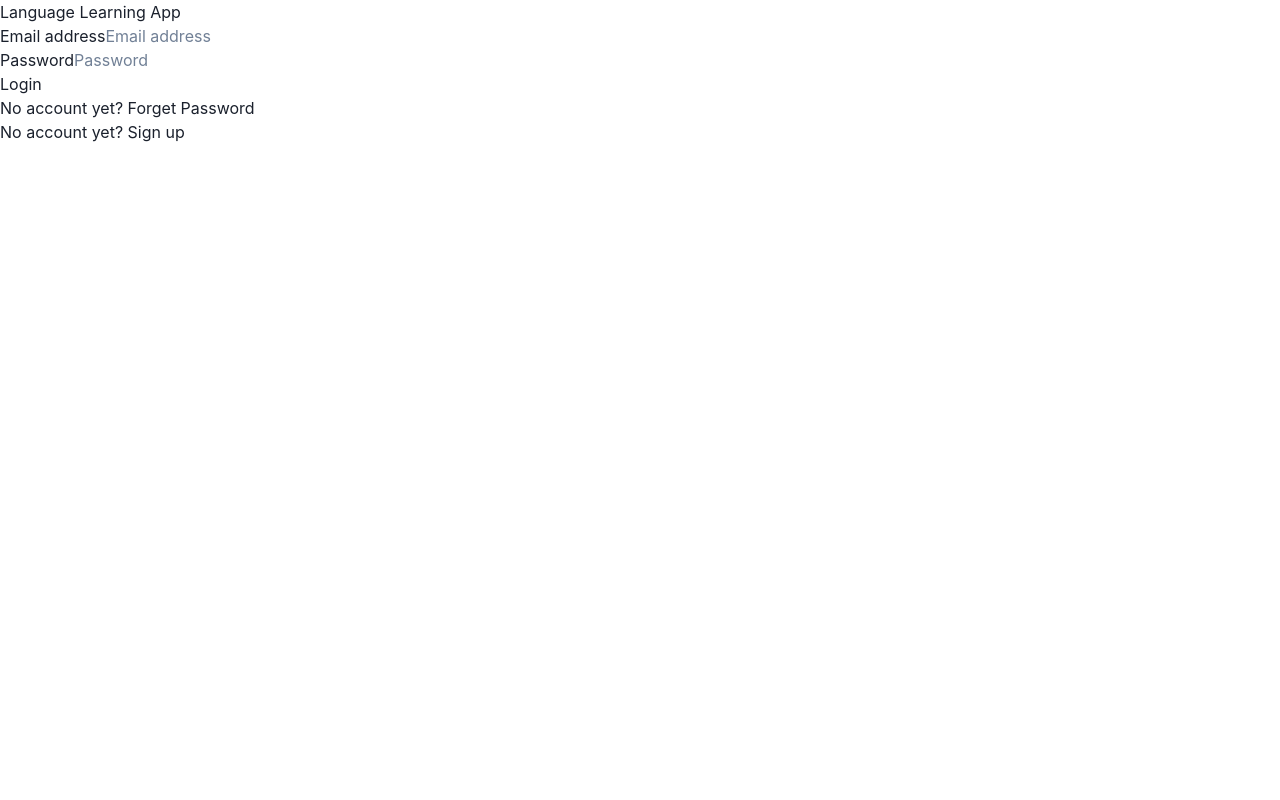
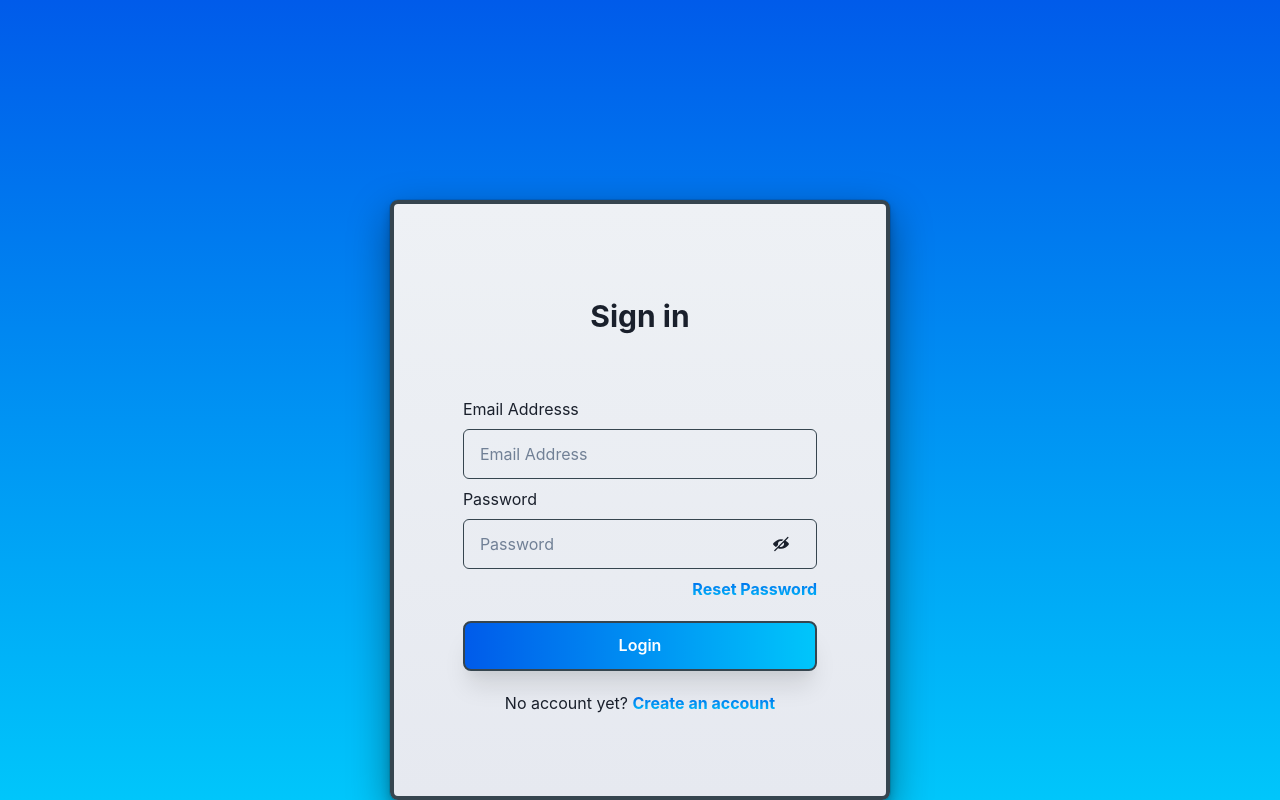
Before and after one commit to cjsiador/Language-Learning-App, a React (Create React App) app in the folder language-learning-app/: page /login in a window 1280 px wide. Built offline with nearby package versions, Linux system fonts and the light colour scheme; no server answers.

Commit message:
Updated Login Page's UI

```diff
--- a/language-learning-app/package.json
+++ b/language-learning-app/package.json
@@ -3,6 +3,7 @@
   "version": "0.1.0",
   "private": true,
   "dependencies": {
+    "@chakra-ui/icons": "^2.1.1",
     "@chakra-ui/react": "^2.8.2",
     "@emotion/react": "^11.13.0",
     "@emotion/styled": "^11.13.0",
--- a/language-learning-app/src/page/ForgetPassword.js
+++ b/language-learning-app/src/page/ForgetPassword.js
@@ -46,7 +46,7 @@ const ForgetPassword = () => {
                 <Center>
                     <Box>
                         <FormControl id="reset-password-form">
-                            <Box backgroundImage='linear-gradient(to top, #e6e9f0 0%, #eef1f5 100%)' width="50vw" minWidth="300px" maxWidth="500px" marginTop='25vh' height='600px' borderColor="#36454F" borderRadius='lg' borderWidth='4px'>
+                            <Box backgroundImage='linear-gradient(to top, #e6e9f0 0%, #eef1f5 100%)' width="50vw" minWidth="300px" maxWidth="500px" marginTop='25vh' height='600px' borderColor="#36454F" borderRadius='lg' borderWidth='4px' boxShadow='dark-lg'>
                                 <Center>
                                     <Box alignContent='center' width='90%' height='500px' marginTop='50'>
                                         <VStack>
@@ -71,7 +71,8 @@ const ForgetPassword = () => {
                                                     color="purple"
                                                     margin={5}
                                                     textAlign='center'
-                                                >If your email matches an existing account we will send you a recovery email within a few minutes. If you have not received an email check your spam folder or contact Support.</Text>
+                                                >
+                                                    If your email matches an existing account we will send you a recovery email within a few minutes. If you have not received an email check your spam folder or contact Support.</Text>
                                                 :
                                                 <Text></Text>
                                             }
@@ -83,7 +84,7 @@ const ForgetPassword = () => {
                                                 value={email}
                                                 onChange={(e) => validateEmail(e)}
                                                 required
-                                                placeholder="Email address"
+                                                placeholder="Email Address"
                                                 borderColor="#36454F"
                                                 margin={5}
                                             />
@@ -93,8 +94,13 @@ const ForgetPassword = () => {
                                                 onClick={onForgetPassword}
                                                 margin={5}
                                                 height='50px'
-                                                bg='black'
+                                                width='80%'
+                                                backgroundImage='linear-gradient(to left, #00c6fb 0%, #005bea 100%)'
                                                 color='white'
+                                                borderColor="#36454F"
+                                                borderRadius='lg'
+                                                borderWidth='2px'
+                                                boxShadow='xl'
                                                 _hover={{
                                                     background: "#36454F",
                                                     color: "white",
@@ -105,7 +111,7 @@ const ForgetPassword = () => {
                                             </Button>
                                         </VStack>
                                     </Box>
-                                    </Center>
+                                </Center>
                             </Box>
                         </FormControl>
                     </Box>
--- a/language-learning-app/src/page/Login.js
+++ b/language-learning-app/src/page/Login.js
@@ -2,12 +2,23 @@ import React, {useState} from 'react';
 import { signInWithEmailAndPassword } from 'firebase/auth';
 import { auth } from '../firebase';
 import { NavLink, useNavigate } from 'react-router-dom'
-import { FormControl, Input, Box, Center, Text, Button, VStack } from '@chakra-ui/react'
+import { InputRightElement, InputGroup, Input, Box, Center, Text, Button, VStack } from '@chakra-ui/react'
+import { ViewIcon, ViewOffIcon } from '@chakra-ui/icons'
 
 const Login = () => {
     const navigate = useNavigate();
     const [email, setEmail] = useState('');
+    const [isEmailValid, setIsEmailValid] = useState();
     const [password, setPassword] = useState('');
+    const [show, setShow] = useState(false);
+
+    const regex = /^[^\s@]+@[^\s@]+\.[^\s@]+$/;
+
+    const validateEmail = (e) => {
+        e.preventDefault();
+        setEmail(e.target.value);
+        setIsEmailValid(regex.test(email));
+    }
 
     const onLogin = (e) => {
         e.preventDefault();
@@ -16,73 +27,138 @@ const Login = () => {
             // Signed in
             const user = userCredential.user;
             navigate("/home")
-            console.log(user);
         })
         .catch((error) => {
             const errorCode = error.code;
             const errorMessage = error.message;
-            console.log(errorCode, errorMessage)
         });
+    }
+
+    const handleShowPassword = () => {
+        setShow(!show);
     }
 
     return(
         <>
-            <main>
-                <section>
-                    <div>
-                        <p> Language Learning App</p>
-                        <form>
-                            <div>
-                                <label htmlFor="email-address">
-                                    Email address
-                                </label>
-                                <input
-                                    id="email-address"
-                                    name="email"
+            <Box backgroundImage='linear-gradient(to top, #00c6fb 0%, #005bea 100%)' width='100wh' height='100vh'>
+                <Center>
+                    <Box backgroundImage='linear-gradient(to top, #e6e9f0 0%, #eef1f5 100%)' width="50vw" minWidth="300px" maxWidth="500px" marginTop='25vh' height='600px' borderColor="#36454F" borderRadius='lg' borderWidth='4px' boxShadow='dark-lg'>
+                        <Center>
+                            <Box alignContent='center' width='90%' height='500px' marginTop='50'>
+                                <VStack>
+                                    <Text
+                                        fontSize='30px'
+                                        fontWeight='bold'
+                                        textAlign='center'
+                                    >
+                                        Sign in
+                                    </Text>
+                                    <Text
+                                        width="80%"
+                                        textAlign='left'
+                                        marginTop='50px'
+                                    >
+                                        Email Addresss
+                                    </Text>
+                                    <Input
+                                        width="80%"
+                                        height="50px"
                                         type="email"
+                                        label="Email address"
+                                        onChange={(e)=> validateEmail(e)}
                                         required
-                                    placeholder="Email address"
-                                    onChange={(e)=>setEmail(e.target.value)}
+                                        placeholder="Email Address"
+                                        borderColor="#36454F"
+                                        margin={0}
                                     />
-                            </div>
-
-                            <div>
-                                <label htmlFor="password">
+                                    <Text
+                                        width="80%"
+                                        textAlign='left'
+                                    >
                                         Password
-                                </label>
-                                <input
+                                    </Text>
+                                    <InputGroup width='80%'>
+                                        <Input
+                                            height="50px"
                                             id="password"
                                             name="password"
-                                    type="password"
+                                            type={show ? 'text' : 'password'}
+                                            onChange={(e)=>setPassword(e.target.value)}
                                             required
                                             placeholder="Password"
-                                    onChange={(e)=>setPassword(e.target.value)}
+                                            borderColor="#36454F"
+                                            margin={0}
+                                        >
+                                        </Input>
+                                        <InputRightElement width='4.5rem' marginTop='5px'>
+                                            {show ?
+                                            <ViewIcon
+                                                size='sm'
+                                                onClick={handleShowPassword}
+
                                             />
-                            </div>
-
-                            <div>
-                                <button
+                                            :
+                                            <ViewOffIcon
+                                                size='sm'
+                                                onClick={handleShowPassword}
+                                            />
+                                            }
+                                        </InputRightElement>
+                                    </InputGroup>
+                                    <Text
+                                        as='b'
+                                        width="80%"
+                                        textAlign='right'
+                                        fontSize='16px'
+                                        bgGradient='linear-gradient(to top, #00c6fb 0%, #005bea 100%)'
+                                        bgClip='text'
+                                    >
+                                        <NavLink to="/forgetpassword">
+                                            Reset Password
+                                        </NavLink>
+                                    </Text>
+                                    <Button
+                                        type="submit"
+                                        disabled={!isEmailValid}
                                         onClick={onLogin}
+                                        margin={3}
+                                        height='50px'
+                                        width='80%'
+                                        backgroundImage='linear-gradient(to left, #00c6fb 0%, #005bea 100%)'
+                                        color='white'
+                                        borderColor="#36454F"
+                                        borderRadius='lg'
+                                        borderWidth='2px'
+                                        boxShadow='xl'
+                                        _hover={{
+                                            background: "#36454F",
+                                            color: "white",
+                                            opacity: "0.95",
+                                        }}
                                     >
                                         Login
-                                </button>
-                            </div>
-                        </form>
-                        <p className="text-sm text-white text-center">
+                                    </Button>
+                                    <Text>
                                         No account yet? {' '}
-                            <NavLink to="/forgotpassword">
-                                Forget Password
+                                        <Text
+                                            as='b'
+                                            width="80%"
+                                            textAlign='right'
+                                            fontSize='16px'
+                                            bgGradient='linear-gradient(to top, #00c6fb 0%, #005bea 100%)'
+                                            bgClip='text'
+                                        >
+                                            <NavLink to="/signup">
+                                                Create an account
                                             </NavLink>
-                        </p>
-                        <p className="text-sm text-white text-center">
-                            No account yet? {' '}
-                            <NavLink to="/signup">
-                                Sign up
-                            </NavLink>
-                        </p>
-                    </div>
-                </section>
-            </main>
+                                        </Text>
+                                    </Text>
+                                </VStack>
+                            </Box>
+                        </Center>
+                    </Box>
+                </Center>
+            </Box>
         </>
     )
 }
```
Also changed, not shown: 1 other file (tests, documents, lock files or other folders). Lines whose indentation alone changed are shown as unchanged.
